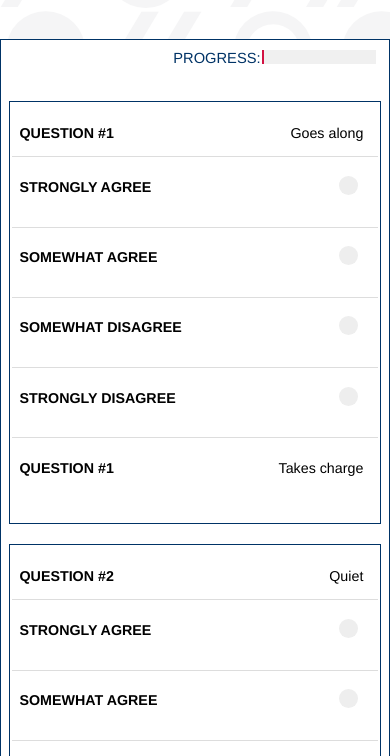
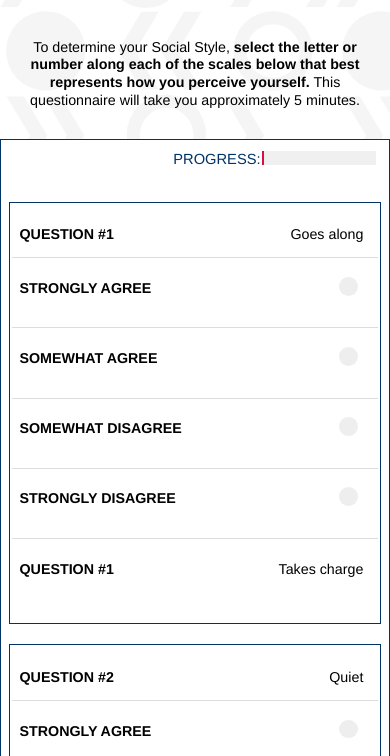
Before and after one commit to ajrahul10/js-questionnaire, a plain HTML site: page index.html in a window 390 px wide. Shown: the part 74-830 px from the top of the page. Drawn offline with nearby package versions, Linux system fonts and the light colour scheme.

Commit message:
adding updates to pdf

```diff
--- a/app/app.css
+++ b/app/app.css
@@ -129,6 +129,13 @@ progress {color: #d21242;}
 
 #questionnaire-table tbody tr {
   border: 1px solid #003366;
+}
+
+#instruction {
+  max-width: 800px;
+  text-align: center;
+  margin: auto;
+  font-size: 16px;
 }
 
 .container {
@@ -308,7 +315,7 @@ progress {color: #d21242;}
 #show-results {
   display: flex;
   flex-direction: row;
-  padding: 80px 100px;
+  padding: 30px 50px;
   font-size: 1.2em;
   margin: auto;
   padding-bottom: 40px;
@@ -754,6 +761,11 @@ input::-moz-focus-inner, input::-moz-focus-outer {
     padding: 0px 196px 65px 0px;
   }
 
+  #instruction {
+    font-size: 34px;
+    padding: 0px 20px 50px 20px;
+  }
+
   .downloadPDF {
     font-size: 28px;
   }
--- a/app/app.js
+++ b/app/app.js
@@ -1,6 +1,6 @@
 // number of questions
 let totalQuestions = 18
-let totalTablePages = 2
+let totalTablePages = 3
 let currPageNum = 1
 let questions = []
 let results = {}
@@ -265,6 +265,7 @@ const calResult = () => {
 
     // Display the score after user clicks submit and unhiding the section
     $('#form-container').addClass('hidden')
+    $('#instruction').addClass('hidden')
     $('#result-div').removeClass('hidden')
 
 }
--- a/app/printPDF.css
+++ b/app/printPDF.css
@@ -302,13 +302,13 @@ html {
   }
 
   #result-image > img {
-    width: 448px;
+    width: 300px;
   }
 
   #show-results {
     display: flex;
     flex-direction: row;
-    padding: 80px 100px;
+    padding: 0px;
     font-size: 1.2em;
     margin: auto;
     padding-bottom: 40px;
--- a/index.html
+++ b/index.html
@@ -18,6 +18,9 @@
     <main>
         <div id="questionnaire-heading">
             <h1>Social Style Questionnaire</h1>
+        </div>
+        <div>
+            <p id="instruction">To determine your Social Style, <b>select the letter or number along each of the scales below that best represents how you perceive yourself.</b> This questionnaire will take you approximately 5 minutes.</p>
         </div>
         <div id="questionnaire-container">
             <form action="submit" id="form-container">
```
